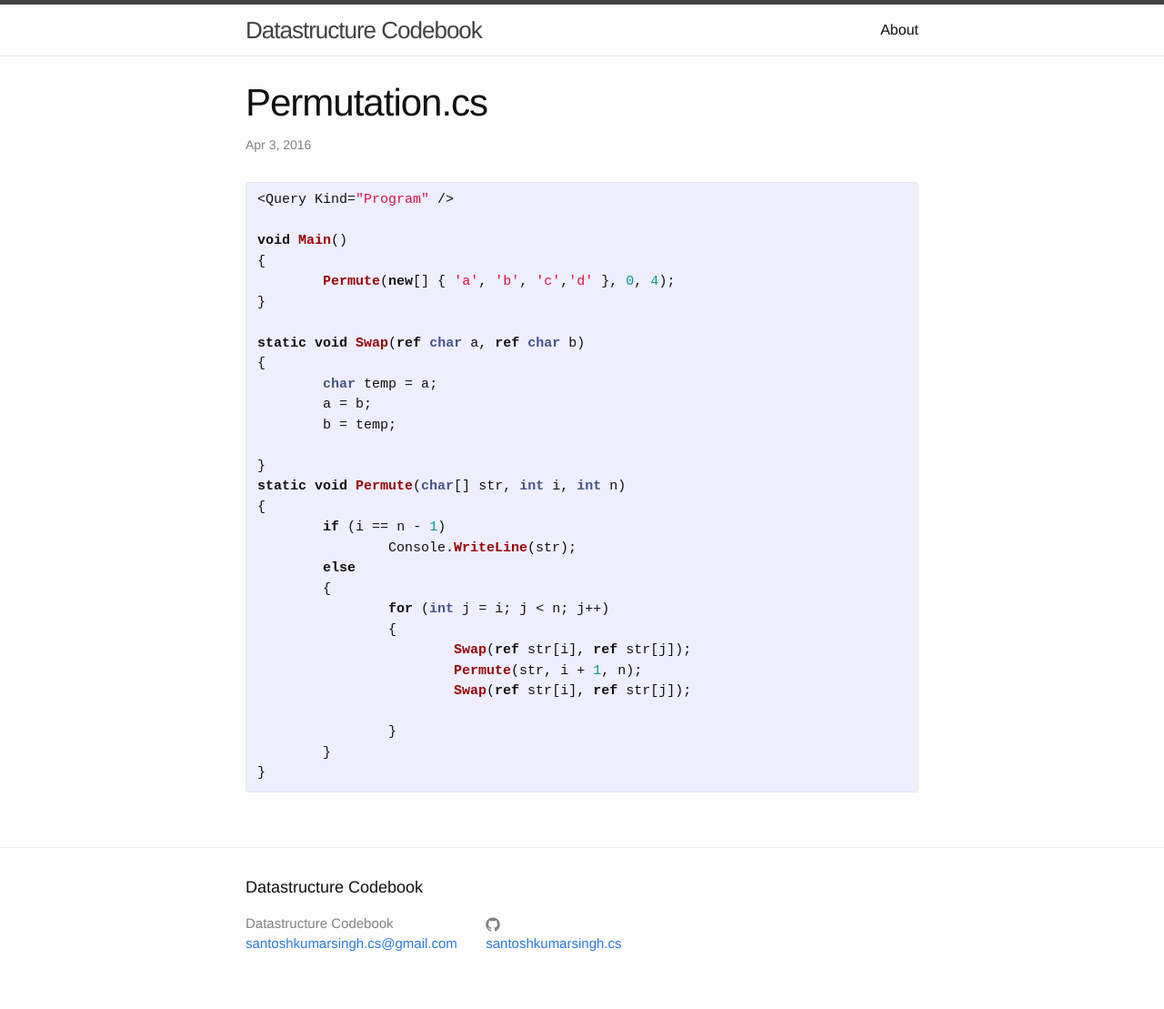
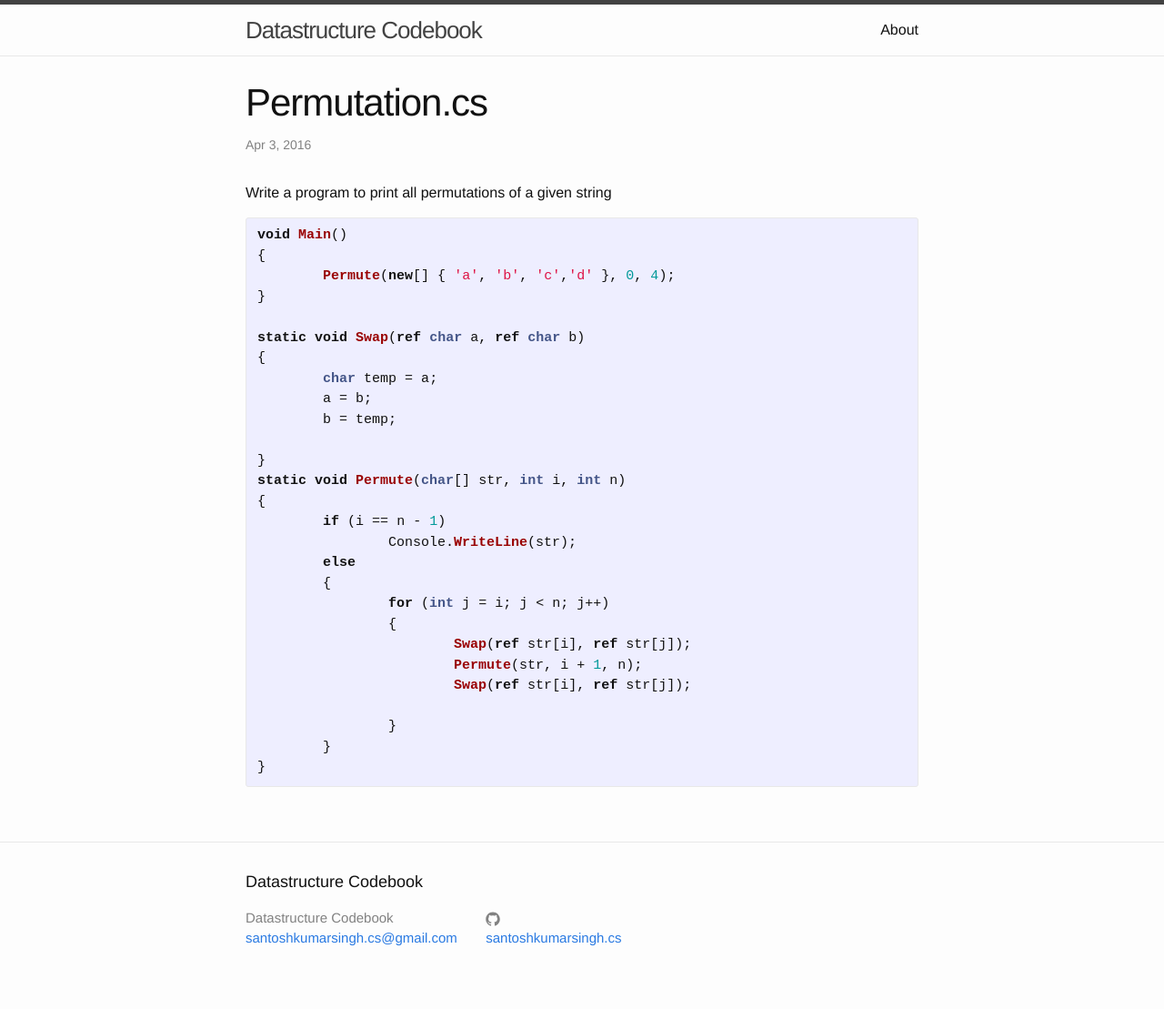
Before and after one commit to dscodebook/dscodebook.github.com, a Jekyll site: the page built from _posts/2016-05-03-Permutation.cs.markdown, in a window 1280 px wide. Shown: the whole page at 91% size. Built offline with Jekyll 4.4.1, drawn with Linux system fonts in a browser that asks for light colours.

Commit message:
Update 2016-05-03-Permutation.cs.markdown

```diff
--- a/_posts/2016-05-03-Permutation.cs.markdown
+++ b/_posts/2016-05-03-Permutation.cs.markdown
@@ -4,9 +4,10 @@ title:  "Permutation.cs"
 date:   2016-04-03 19:59:20 +0530
 categories: Sorting
 ---
+Write a program to print all permutations of a given string
 
 {% highlight csharp %}
-<Query Kind="Program" />
+
 
 void Main()
 {
```
